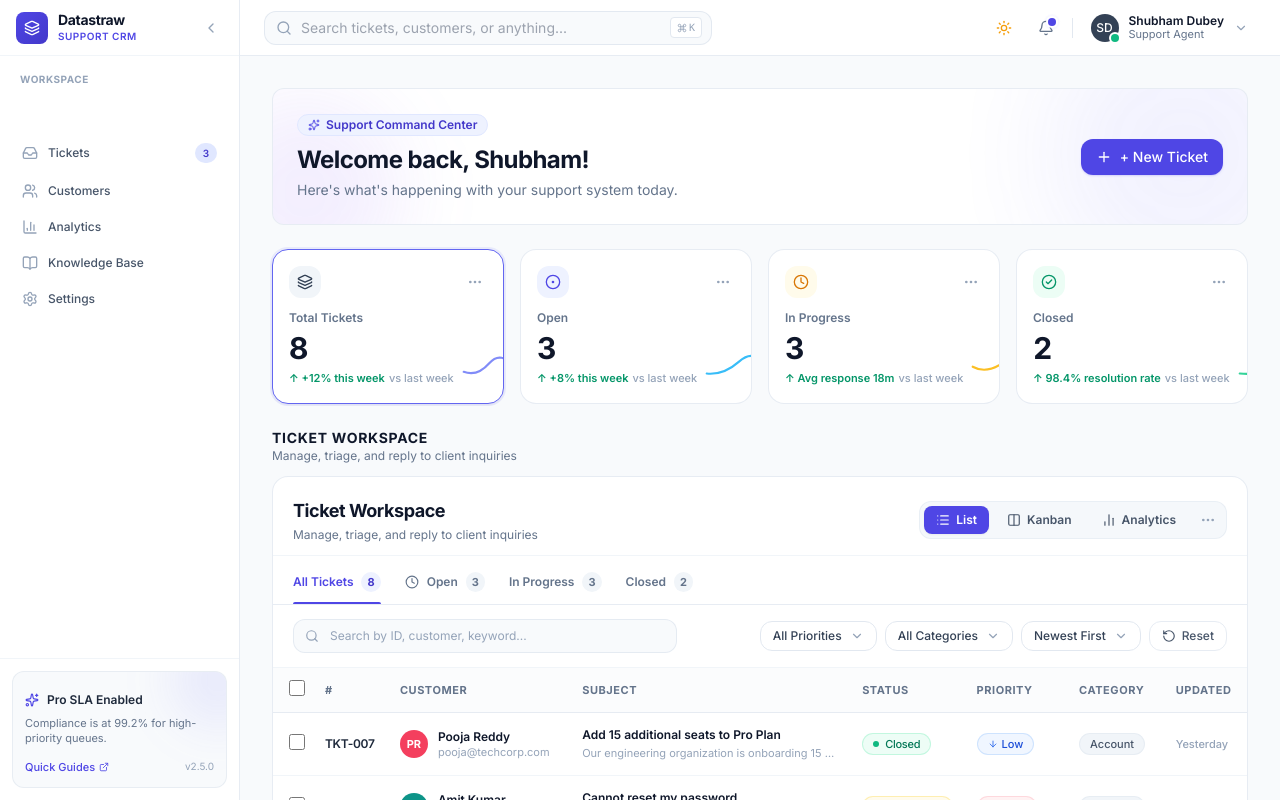
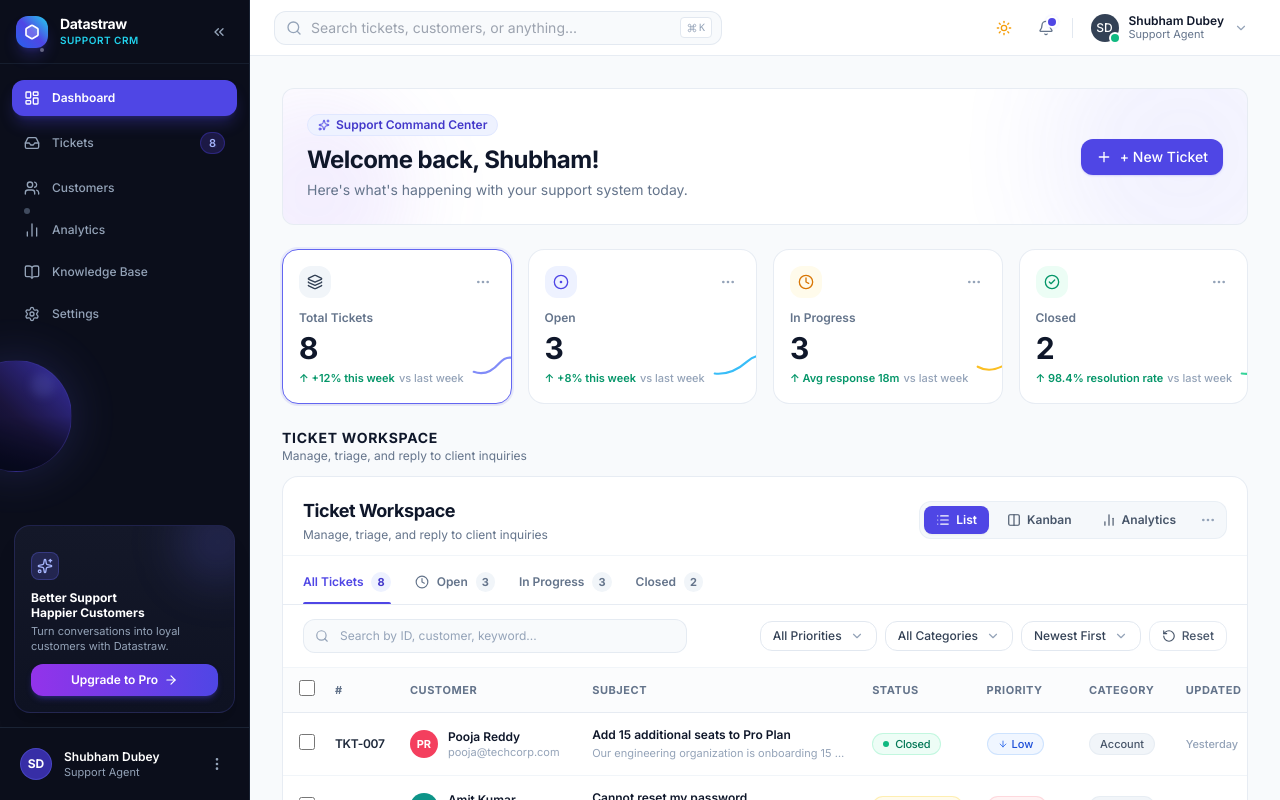
Before and after one commit to Dubey411/Datastraw, a React (Vite) app: page / in a window 1280 px wide. Built offline with nearby package versions, Linux system fonts and the light colour scheme.

Commit message:
feat(layout): redesign Sidebar with cosmic dark space theme, glowing planet, hexagonal logo, and upgrade card

```diff
--- a/src/components/layout/Sidebar.jsx
+++ b/src/components/layout/Sidebar.jsx
@@ -5,20 +5,20 @@
   LayoutDashboard,
   Inbox,
   Users,
-  BarChart3,
+  BarChart2,
   BookOpen,
   Settings,
-  HelpCircle,
-  ExternalLink,
+  ChevronsLeft,
+  ChevronsRight,
+  MoreVertical,
+  Sparkles,
+  ArrowRight,
   X,
-  Layers,
-  Sparkles,
-  ChevronLeft,
-  ChevronRight,
+  Hexagon,
 } from 'lucide-react';
 
 export function Sidebar({ activeView, onViewChange, isOpen, onClose }) {
-  const { tabCounts } = useTickets();
+  const { tabCounts, currentAgent } = useTickets();
   const [isCollapsed, setIsCollapsed] = useState(false);
   const [hoveredItem, setHoveredItem] = useState(null);
 
@@ -32,8 +32,7 @@
       id: 'tickets',
       label: 'Tickets',
       icon: Inbox,
-      badge: tabCounts?.Open || 0,
-      badgeColor: 'bg-indigo-100 text-indigo-700 dark:bg-indigo-950 dark:text-indigo-300',
+      badge: tabCounts?.All || 8,
     },
     {
       id: 'customers',
@@ -43,7 +42,7 @@
     {
       id: 'analytics',
       label: 'Analytics',
-      icon: BarChart3,
+      icon: BarChart2,
     },
     {
       id: 'knowledge',
@@ -57,27 +56,45 @@
     },
   ];
 
-  const sidebarWidth = isCollapsed ? 'w-[68px]' : 'w-[240px]';
+  const sidebarWidth = isCollapsed ? 'w-[72px]' : 'w-[250px]';
 
   const sidebarContent = (
     <div
       className={cn(
-        'flex flex-col h-full bg-white dark:bg-[#0E1420] border-r border-slate-200/80 dark:border-dark-border transition-all duration-300 ease-out select-none relative overflow-hidden',
+        'flex flex-col h-full bg-[#0B0E1B] text-slate-300 border-r border-slate-800/80 transition-all duration-300 ease-out select-none relative overflow-hidden',
         sidebarWidth
       )}
     >
+      {/* Background Subtle Starfield & Cosmic Planet Glow */}
+      <div className="absolute inset-0 pointer-events-none overflow-hidden">
+        {/* Faint Stars */}
+        <div className="absolute top-12 left-10 w-1 h-1 bg-white/40 rounded-full" />
+        <div className="absolute top-36 right-8 w-1 h-1 bg-indigo-300/50 rounded-full" />
+        <div className="absolute top-52 left-6 w-1.5 h-1.5 bg-blue-200/30 rounded-full" />
+        <div className="absolute bottom-64 right-12 w-1 h-1 bg-purple-200/40 rounded-full" />
+        <div className="absolute bottom-40 left-8 w-1 h-1 bg-white/30 rounded-full" />
+
+        {/* Planet with soft glowing purple aura */}
+        <div className="absolute -left-10 top-[52%] -translate-y-1/2 w-28 h-28 rounded-full bg-gradient-to-tr from-slate-950 via-[#1E1645] to-[#4338CA] shadow-[0_0_50px_rgba(99,102,241,0.25)] border border-indigo-500/20 opacity-80 pointer-events-none">
+          <div className="absolute inset-0 rounded-full bg-gradient-to-b from-transparent via-transparent to-slate-950/80" />
+          <div className="absolute top-3 right-4 w-6 h-6 rounded-full bg-indigo-400/20 blur-sm" />
+        </div>
+      </div>
+
       {/* Brand Header */}
-      <div className="h-14 px-4 flex items-center justify-between border-b border-slate-100 dark:border-dark-border flex-shrink-0">
-        <div className="flex items-center gap-2.5 min-w-0">
-          <div className="w-8 h-8 rounded-lg bg-gradient-to-br from-indigo-600 to-indigo-700 flex items-center justify-center text-white shadow-xs flex-shrink-0 transition-transform duration-200 hover:scale-105">
-            <Layers className="w-4 h-4" />
+      <div className="h-16 px-4 flex items-center justify-between border-b border-slate-800/60 flex-shrink-0 relative z-10">
+        <div className="flex items-center gap-3 min-w-0">
+          {/* Hexagonal Blue/Cyan Logo */}
+          <div className="w-8 h-8 rounded-xl bg-gradient-to-tr from-blue-600 via-indigo-600 to-cyan-400 flex items-center justify-center text-white shadow-lg shadow-indigo-600/30 flex-shrink-0 transition-transform duration-200 hover:scale-105">
+            <Hexagon className="w-4 h-4 fill-white/20 stroke-white stroke-[2.5]" />
           </div>
+
           {!isCollapsed && (
-            <div className="min-w-0 transition-opacity duration-200 animate-in fade-in">
-              <span className="font-bold text-sm tracking-tight text-slate-900 dark:text-dark-text block leading-tight truncate">
+            <div className="min-w-0 animate-in fade-in duration-150">
+              <span className="font-bold text-sm tracking-tight text-white block leading-tight truncate">
                 Datastraw
               </span>
-              <span className="text-[10px] text-indigo-600 dark:text-indigo-400 font-semibold tracking-wider uppercase block truncate">
+              <span className="text-[10px] text-cyan-400 font-semibold tracking-wider uppercase block truncate">
                 Support CRM
               </span>
             </div>
@@ -89,33 +106,28 @@
           <button
             type="button"
             onClick={onClose}
-            className="md:hidden p-1 rounded-lg text-slate-400 hover:text-slate-600 dark:hover:text-slate-200 hover:bg-slate-100 dark:hover:bg-slate-800"
+            className="md:hidden p-1 rounded-lg text-slate-400 hover:text-white hover:bg-slate-800"
             aria-label="Close menu"
           >
             <X className="w-4 h-4" />
           </button>
         )}
 
-        {/* Desktop Collapse Toggle */}
+        {/* Desktop Collapse Toggle << or >> */}
         <button
           type="button"
           onClick={() => setIsCollapsed(!isCollapsed)}
-          className="hidden md:flex p-1 rounded-md text-slate-400 hover:text-slate-600 dark:hover:text-slate-200 hover:bg-slate-100 dark:hover:bg-slate-800 transition-colors"
+          className="hidden md:flex p-1.5 rounded-lg text-slate-400 hover:text-white hover:bg-slate-800/80 transition-colors"
           title={isCollapsed ? 'Expand sidebar' : 'Collapse sidebar'}
           aria-label={isCollapsed ? 'Expand sidebar' : 'Collapse sidebar'}
         >
-          {isCollapsed ? <ChevronRight className="w-4 h-4" /> : <ChevronLeft className="w-4 h-4" />}
+          {isCollapsed ? <ChevronsRight className="w-4 h-4" /> : <ChevronsLeft className="w-4 h-4" />}
         </button>
       </div>
 
-      {/* Nav List */}
-      <div className="flex-1 px-2.5 py-4 space-y-1 overflow-y-auto">
-        {!isCollapsed && (
-          <div className="px-2.5 pb-2 text-[10px] font-bold text-slate-400 dark:text-slate-500 uppercase tracking-wider animate-in fade-in duration-200">
-            Workspace
-          </div>
-        )}
-        {navItems.map((item, index) => {
+      {/* Navigation Links */}
+      <div className="flex-1 px-3 py-4 space-y-1.5 overflow-y-auto relative z-10">
+        {navItems.map((item) => {
           const isActive = activeView === item.id;
           const Icon = item.icon;
 
@@ -125,9 +137,6 @@
               className="relative"
               onMouseEnter={() => setHoveredItem(item.id)}
               onMouseLeave={() => setHoveredItem(null)}
-              style={{
-                animation: `fadeInUp 350ms cubic-bezier(0.16, 1, 0.3, 1) ${index * 40}ms forwards`,
-              }}
             >
               <button
                 type="button"
@@ -136,39 +145,32 @@
                   onClose?.();
                 }}
                 className={cn(
-                  'w-full flex items-center px-3 py-2 text-xs font-medium rounded-xl transition-all duration-200 group text-left select-none relative',
+                  'w-full flex items-center px-3 py-2.5 text-xs font-medium rounded-xl transition-all duration-200 select-none relative group',
                   isCollapsed ? 'justify-center px-2' : 'justify-between',
                   isActive
-                    ? 'bg-indigo-50/90 dark:bg-indigo-950/70 text-indigo-700 dark:text-indigo-300 font-semibold shadow-2xs'
-                    : 'text-slate-600 dark:text-slate-300 hover:text-slate-900 dark:hover:text-white hover:bg-slate-100/80 dark:hover:bg-dark-surface-hover'
+                    ? 'bg-indigo-600 text-white font-semibold shadow-lg shadow-indigo-600/30'
+                    : 'text-slate-400 hover:text-white hover:bg-slate-800/60'
                 )}
               >
-                {/* Active Left Indicator */}
-                {isActive && (
-                  <span
-                    className="absolute left-0 top-1.5 bottom-1.5 w-1 bg-indigo-600 dark:bg-indigo-400 rounded-r-full animate-in fade-in slide-in-from-left duration-200"
-                  />
-                )}
-
-                <div className="flex items-center gap-2.5 min-w-0">
+                <div className="flex items-center gap-3 min-w-0">
                   <Icon
                     className={cn(
-                      'w-4 h-4 flex-shrink-0 transition-transform duration-200 group-hover:translate-x-0.5',
-                      isActive
-                        ? 'text-indigo-600 dark:text-indigo-400'
-                        : 'text-slate-400 dark:text-slate-500 group-hover:text-slate-700 dark:group-hover:text-slate-200'
+                      'w-4 h-4 flex-shrink-0 transition-transform duration-200 group-hover:scale-105',
+                      isActive ? 'text-white' : 'text-slate-400 group-hover:text-slate-200'
                     )}
                   />
                   {!isCollapsed && (
-                    <span className="truncate transition-opacity duration-150">{item.label}</span>
+                    <span className="truncate">{item.label}</span>
                   )}
                 </div>
 
                 {!isCollapsed && item.badge !== undefined && item.badge > 0 && (
                   <span
                     className={cn(
-                      'text-[10px] font-semibold px-2 py-0.5 rounded-full transition-transform duration-200 group-hover:scale-105',
-                      item.badgeColor || 'bg-slate-100 text-slate-600 dark:bg-slate-800 dark:text-slate-400'
+                      'text-[11px] font-semibold px-2 py-0.5 rounded-full transition-transform',
+                      isActive
+                        ? 'bg-white/20 text-white'
+                        : 'bg-indigo-950/90 text-indigo-300 border border-indigo-800/60'
                     )}
                   >
                     {item.badge}
@@ -177,13 +179,13 @@
 
                 {/* Collapsed Dot Badge */}
                 {isCollapsed && item.badge !== undefined && item.badge > 0 && (
-                  <span className="absolute top-1.5 right-1.5 w-2 h-2 rounded-full bg-indigo-600 ring-2 ring-white dark:ring-dark-surface" />
+                  <span className="absolute top-2 right-2 w-2 h-2 rounded-full bg-indigo-500 ring-2 ring-[#0B0E1B]" />
                 )}
               </button>
 
               {/* Tooltip for collapsed mode */}
               {isCollapsed && hoveredItem === item.id && (
-                <div className="absolute left-full ml-2 top-1/2 -translate-y-1/2 z-50 px-2.5 py-1 bg-slate-900 dark:bg-slate-800 text-white text-xs rounded-lg shadow-lg whitespace-nowrap animate-in fade-in zoom-in-95 duration-100 pointer-events-none">
+                <div className="absolute left-full ml-2 top-1/2 -translate-y-1/2 z-50 px-2.5 py-1 bg-slate-900 text-white text-xs rounded-lg shadow-xl whitespace-nowrap pointer-events-none border border-slate-700">
                   {item.label}
                   {item.badge !== undefined && item.badge > 0 && ` (${item.badge})`}
                 </div>
@@ -193,37 +195,76 @@
         })}
       </div>
 
-      {/* Bottom Promo / Support Card */}
+      {/* Upgrade to Pro Card */}
       {!isCollapsed && (
-        <div className="p-3 border-t border-slate-100 dark:border-dark-border flex-shrink-0 animate-in fade-in duration-200">
-          <div className="p-3 bg-slate-50 dark:bg-dark-surface rounded-xl border border-slate-200/70 dark:border-dark-border space-y-2 relative overflow-hidden group">
-            {/* Subtle slow ambient glow effect */}
-            <div className="absolute -top-10 -right-10 w-24 h-24 bg-indigo-500/10 dark:bg-indigo-500/15 rounded-full blur-xl animate-pulse-subtle pointer-events-none" />
+        <div className="p-3.5 flex-shrink-0 relative z-10 animate-in fade-in duration-200">
+          <div className="p-4 rounded-2xl bg-gradient-to-b from-[#141829] to-[#0E1222] border border-indigo-500/20 shadow-xl space-y-2.5 relative overflow-hidden group">
+            {/* Sparkle Glow Backdrop */}
+            <div className="absolute -top-6 -right-6 w-20 h-20 bg-indigo-500/20 rounded-full blur-xl pointer-events-none" />
 
-            <div className="flex items-center gap-2 text-slate-800 dark:text-dark-text relative z-10">
-              <Sparkles className="w-3.5 h-3.5 text-indigo-600 dark:text-indigo-400 flex-shrink-0" />
-              <span className="text-xs font-semibold">Pro SLA Enabled</span>
+            <div className="w-7 h-7 rounded-lg bg-indigo-500/20 border border-indigo-500/30 flex items-center justify-center text-indigo-300">
+              <Sparkles className="w-4 h-4" />
             </div>
-            <p className="text-[11px] text-slate-500 dark:text-slate-400 leading-snug relative z-10">
-              Compliance is at 99.2% for high-priority queues.
-            </p>
-            <div className="pt-1 flex items-center justify-between text-[11px] relative z-10">
-              <a
-                href="#docs"
-                onClick={(e) => {
-                  e.preventDefault();
-                  onViewChange('knowledge');
-                }}
-                className="text-indigo-600 dark:text-indigo-400 hover:text-indigo-700 dark:hover:text-indigo-300 font-medium inline-flex items-center gap-1 transition-colors"
-              >
-                <span>Quick Guides</span>
-                <ExternalLink className="w-2.5 h-2.5" />
-              </a>
-              <span className="text-[10px] text-slate-400 dark:text-slate-500">v2.5.0</span>
+
+            <div>
+              <h4 className="text-xs font-bold text-white leading-tight">
+                Better Support
+              </h4>
+              <h4 className="text-xs font-bold text-white leading-tight">
+                Happier Customers
+              </h4>
+              <p className="text-[11px] text-slate-400 mt-1 leading-snug">
+                Turn conversations into loyal customers with Datastraw.
+              </p>
             </div>
+
+            <button
+              type="button"
+              onClick={() => onViewChange('settings')}
+              className="w-full mt-1.5 py-2 px-3 bg-gradient-to-r from-purple-600 to-indigo-600 hover:from-purple-500 hover:to-indigo-500 active:scale-[0.98] text-white text-xs font-semibold rounded-xl shadow-md shadow-indigo-600/30 flex items-center justify-center gap-1.5 transition-all"
+            >
+              <span>Upgrade to Pro</span>
+              <ArrowRight className="w-3.5 h-3.5" />
+            </button>
           </div>
         </div>
       )}
+
+      {/* User Profile Pill at Bottom */}
+      <div className="p-3 border-t border-slate-800/80 flex-shrink-0 relative z-10 bg-[#0B0E1B]">
+        <div
+          className={cn(
+            'flex items-center gap-3 p-2 rounded-xl hover:bg-slate-800/60 transition-colors cursor-pointer',
+            isCollapsed && 'justify-center p-1.5'
+          )}
+        >
+          {/* Avatar SD */}
+          <div className="w-8 h-8 rounded-full bg-indigo-700/80 border border-indigo-500/40 text-white font-bold text-xs flex items-center justify-center flex-shrink-0">
+            SD
+          </div>
+
+          {!isCollapsed && (
+            <div className="flex-1 min-w-0">
+              <p className="text-xs font-semibold text-white truncate leading-tight">
+                Shubham Dubey
+              </p>
+              <p className="text-[11px] text-slate-400 truncate leading-tight mt-0.5">
+                Support Agent
+              </p>
+            </div>
+          )}
+
+          {!isCollapsed && (
+            <button
+              type="button"
+              className="text-slate-400 hover:text-white p-1 rounded transition-colors"
+              aria-label="User settings"
+            >
+              <MoreVertical className="w-4 h-4" />
+            </button>
+          )}
+        </div>
+      </div>
     </div>
   );
 
@@ -238,7 +279,7 @@
       {isOpen && (
         <div className="fixed inset-0 z-50 md:hidden">
           <div
-            className="fixed inset-0 bg-slate-900/40 dark:bg-black/70 backdrop-blur-xs transition-opacity duration-300 animate-in fade-in"
+            className="fixed inset-0 bg-black/70 backdrop-blur-xs transition-opacity duration-300 animate-in fade-in"
             onClick={onClose}
           />
           <div className="fixed inset-y-0 left-0 max-w-full flex animate-in slide-in-from-left duration-300 ease-out shadow-2xl">
```
